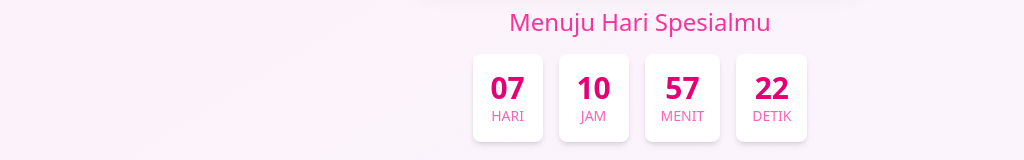
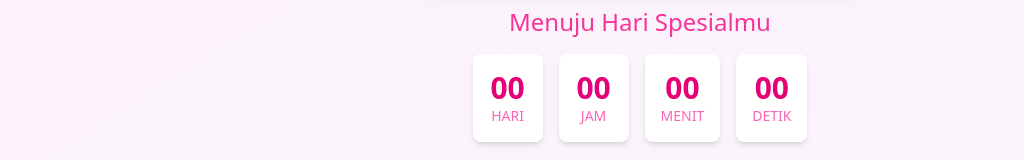
Before and after one commit to Draconik513/ucapan-ulang-tahun-tiwi, a React (Vite) app: page /countdown in a window 1280 px wide. Shown: the part 346-506 px from the top of the page, without its empty margins (0-1024 px from the left). Built offline with nearby package versions, Linux system fonts and the light colour scheme.

Commit message:
perbaikan kode

```diff
--- a/src/pages/BirthdayCountdown.jsx
+++ b/src/pages/BirthdayCountdown.jsx
@@ -15,7 +15,7 @@ const BirthdayCountdown = () => {
   const navigate = useNavigate();
 
   // Set the target date - August 10, 2025
-  const targetDate = new Date("2025-08-10T00:00:00");
+  const targetDate = new Date("2024-08-10T00:00:00");
 
   useEffect(() => {
     const timer = setInterval(() => {
--- a/src/pages/CakeCelebration.jsx
+++ b/src/pages/CakeCelebration.jsx
@@ -2,6 +2,7 @@ import { useEffect, useRef, useState } from 'react'
 import { motion } from 'framer-motion'
 import Confetti from 'react-confetti'
 import useWindowSize from 'react-use/lib/useWindowSize'
+import happybirthday from '../assets/audio/happybirthday.mp3'
 
 const CakeCelebration = () => {
   const { width, height } = useWindowSize()
@@ -208,7 +209,7 @@ const CakeCelebration = () => {
 
         <audio
           ref={birthdaySongRef}
-          src="/audio/happy-birthday.mp3"
+          src={happybirthday}
           preload="auto"
         ></audio>
       </motion.div>
--- a/src/pages/GiftWrapper.jsx
+++ b/src/pages/GiftWrapper.jsx
@@ -15,7 +15,7 @@ const GiftWrapper = () => {
   // Check if countdown is finished (August 10, 2025)
   useEffect(() => {
     const checkCountdown = () => {
-      const targetDate = new Date('2025-08-10T00:00:00')
+      const targetDate = new Date('2024-08-10T00:00:00')
       const now = new Date()
       if (now >= targetDate) {
         setCountdownFinished(true)
```
Also changed, not shown: 1 other file (tests, documents, lock files or other folders).
